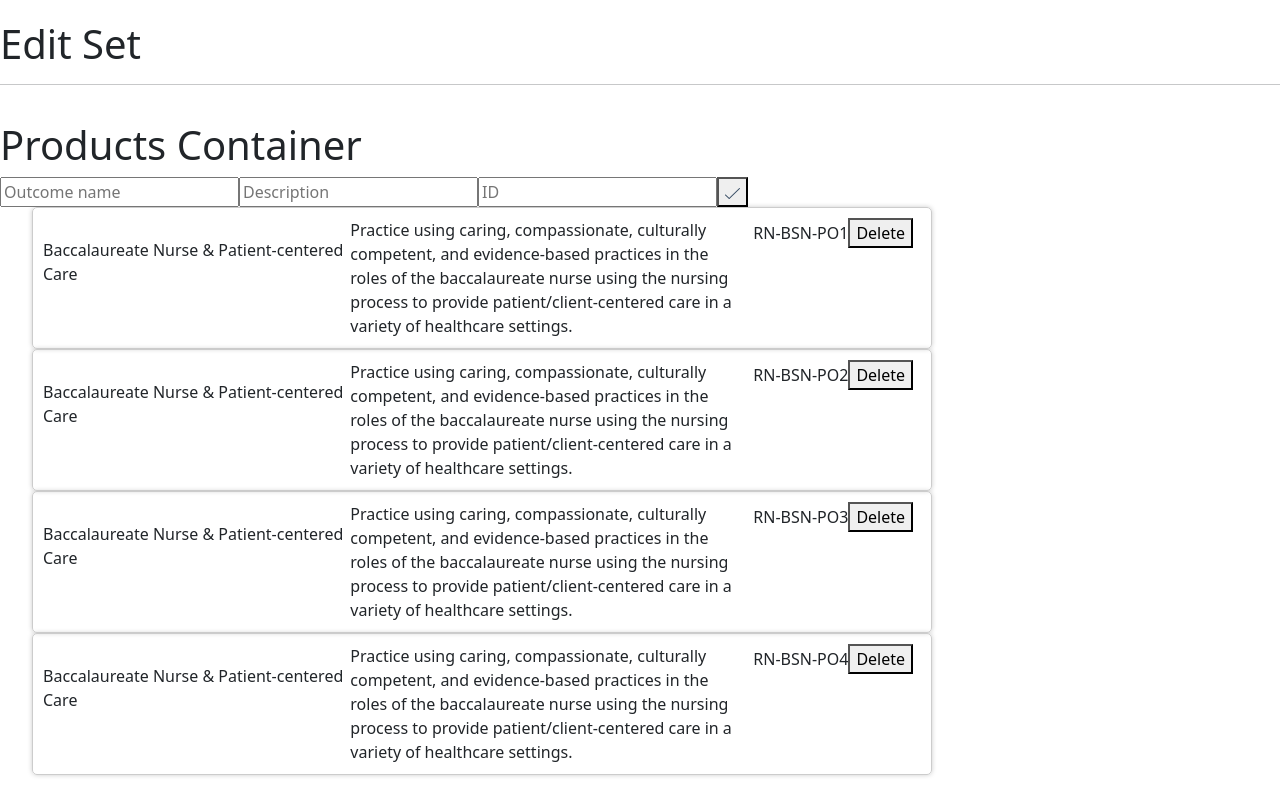
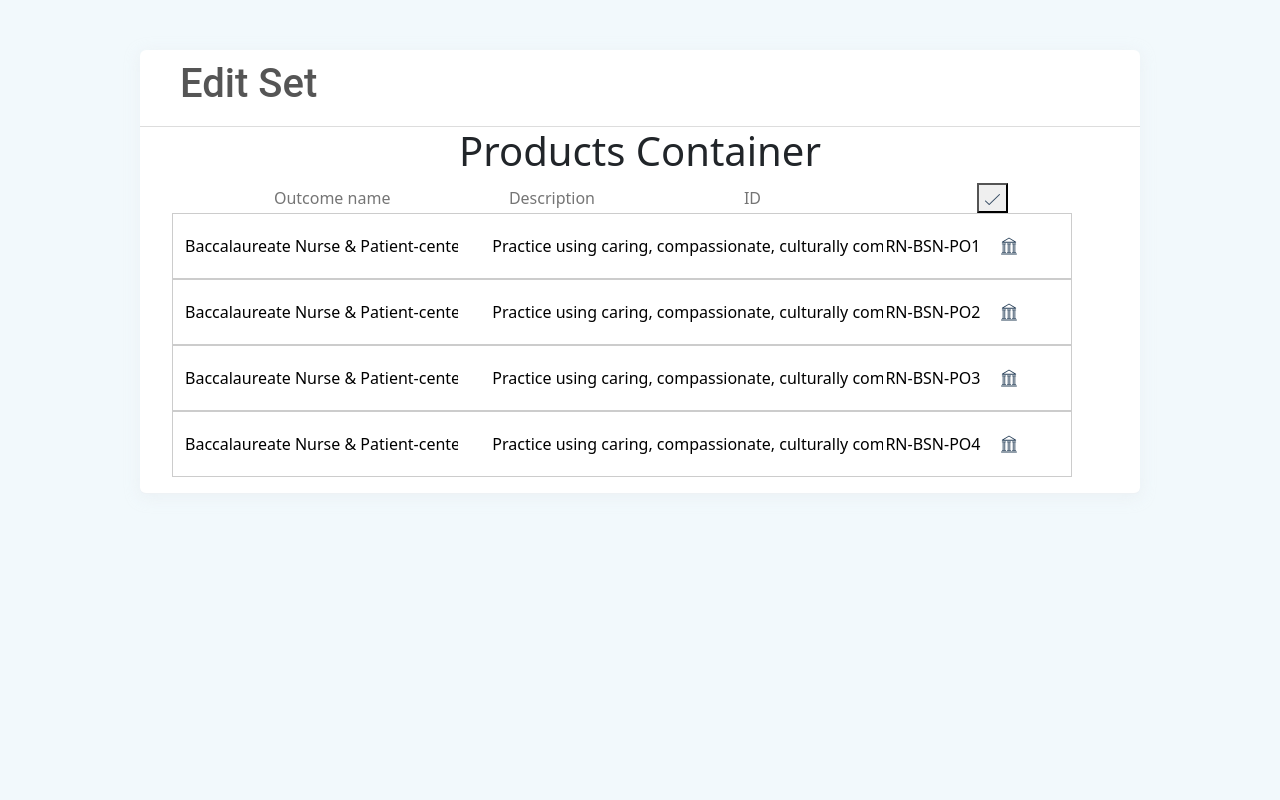
Before and after one commit to Ntwali-Josue/set, a React (Create React App) app: page / in a window 1280 px wide. Built offline with nearby package versions, Linux system fonts and the light colour scheme; the HTML template or start-up script is replaced by a standard one.

Commit message:
Style inputs fields

```diff
--- a/package.json
+++ b/package.json
@@ -11,7 +11,6 @@
     "react-bootstrap": "^2.1.1",
     "react-dom": "^17.0.2",
     "react-scripts": "5.0.0",
-    "reactstrap": "^9.0.1",
     "web-vitals": "^2.1.4"
   },
   "scripts": {
--- a/src/App.css
+++ b/src/App.css
@@ -1,21 +1,61 @@
+body {
+  background: #F2F9FC;
+  text-align: center;
+}
+
 .App {
-  margin: 0;
+  background: #fff;
+  width: 1000px;
+  margin: 50px auto;
+  box-shadow: 0px 3px 15px #E7ECF1B2;
+  border-radius: 6px;
+  border-bottom: 1px solid #E7ECF1B2;
+}
+
+header {
+  border-bottom: 1px solid #cfcfcfb2;
+  border-radius: 6px 6px 0 0;
+  text-align: justify;
+  padding: 10px 40px;
+  font-family: 'Roboto', sans-serif;
+  color: #555;
 }
 
 .product-item {
   display: grid;
-  grid-template-columns: 35% 45% 20%;
+  grid-template-columns: 35% 45% 15%;
   width: 900px;
   border: 1px solid #ccc;
-  border-radius: 5px;
-  box-shadow: 0 0 5px #ccc;
+  /* border-radius: 5px; */
+  /* box-shadow: 0 0 5px #ccc; */
   padding: 10px;
 }
 
 .product-name {
-  padding-top: 20px;
+  width: 90%;
 }
 
 .product-id {
-  text-align: center;
+  /* margin-left: 5px;d */
+  display: flex;
+  justify-content: space-between;
 }
+
+.product-id input {
+  padding: 10px 0;
+  /* text-align: center; */
+  width: 90%;
+}
+
+input {
+  border: none;
+}
+
+.d-block {
+  display: none;
+}
+
+.product-item:hover .d-block{
+  display: block;
+  cursor: pointer;
+}
--- a/src/components/Header.js
+++ b/src/components/Header.js
@@ -1,16 +1,10 @@
 import React from "react"
 
 const Header = () => {
-  const headerStyle = {
-    padding: "20px 0",
-    lineHeight: "1.5em",
-  }
-
   return (
-    <header style={headerStyle}>
+    <header>
     <h1>
       Edit Set
-      <hr />
     </h1>
   </header>
   )
--- a/src/components/ProductItem.js
+++ b/src/components/ProductItem.js
@@ -1,34 +1,78 @@
 import React from "react";
+import deleteIcon from "../images/delete.svg";
 
 class ProductItem extends React.Component {
-
   state = {
-    editing: false
-  }
+    editing: false,
+  };
 
   handleEdit = () => {
     this.setState({
-      editing: true
-    })
-  }
+      editing: true,
+    });
+  };
 
   handleDoneEdit = (e) => {
-    if (e.key === 'Enter') {
-      this.setState({ editing: false })
+    if (e.key === "Enter") {
+      this.setState({ editing: false });
     }
-  }
+  };
+
+  handleFocus = () => {
+    let viewMode = {};
+    let editMode = {};
+
+    if (this.state.editing) {
+      viewMode.display = "none";
+    } else {
+      editMode.display = "none";
+    }
+  };
+
+  handleTruncate = (str, maxLength = 60) => {
+    if (this.state.editing === false && str.length > maxLength) {
+      const shortened = str.substr(0, maxLength) + "...";
+      return shortened;
+    } else {
+      return str;
+    }
+  };
 
   render() {
-
+    const { product, deleteProductProps, updateProduct } = this.props;
+    const { elementName, elementDescription, elementID } = product;
 
     return (
       <div className="product-item">
-        <div className="product-name">{this.props.product.elementName}
-        </div>
-        <div className="product-description">{this.props.product.elementDescription}
-        </div>
-        <div className="product-id">{this.props.product.elementID}
-        <button onClick={() => this.props.deleteProductProps(this.props.product.elementID)}>Delete</button>
+        <input
+          className="product-name"
+          type="text"
+          value={elementName}
+          onChange={(e) =>
+            updateProduct(e.target.value, elementID, elementDescription)
+          }
+        />
+        <input
+          className="product-description"
+          onClick={this.handleEdit}
+          value={this.handleTruncate(elementDescription)}
+          onChange={(e) =>
+            updateProduct(e.target.value, elementID, elementName)
+          }
+        />
+        <div className="product-id">
+          <input
+            value={elementID}
+            onChange={(e) =>
+              updateProduct(e.target.value, elementName, elementDescription)
+            }
+          />
+          <img
+            className="d-block"
+            onClick={() => deleteProductProps(elementID)}
+            src={deleteIcon}
+            alt="delete icon"
+          />
         </div>
       </div>
     );
--- a/src/components/ProductsContainer.js
+++ b/src/components/ProductsContainer.js
@@ -45,12 +45,29 @@ class ProductsContainer extends React.Component {
     })
   }
 
+  updateProduct = (elementID, elementName, elementDescription) => {
+    const newProducts = this.state.products.map(product => {
+      if (product.elementID === elementID) {
+        return {
+          elementName: elementName,
+          elementDescription: elementDescription,
+          elementID: elementID
+        }
+      } else {
+        return product
+      }
+    })
+    this.setState({
+      products: newProducts
+    })
+  }
+
   render() {
     return (
       <div>
         <h1>Products Container</h1>
         <AddProduct addProduct={this.addProduct} />
-        <ProductsList products={this.state.products} deleteProductProps={this.deleteProduct} />
+        <ProductsList products={this.state.products} deleteProductProps={this.deleteProduct} updateProduct={this.updateProduct} />
       </div>
     );
   }
```
Also changed, not shown: 1 other file (tests, documents, lock files or other folders).
